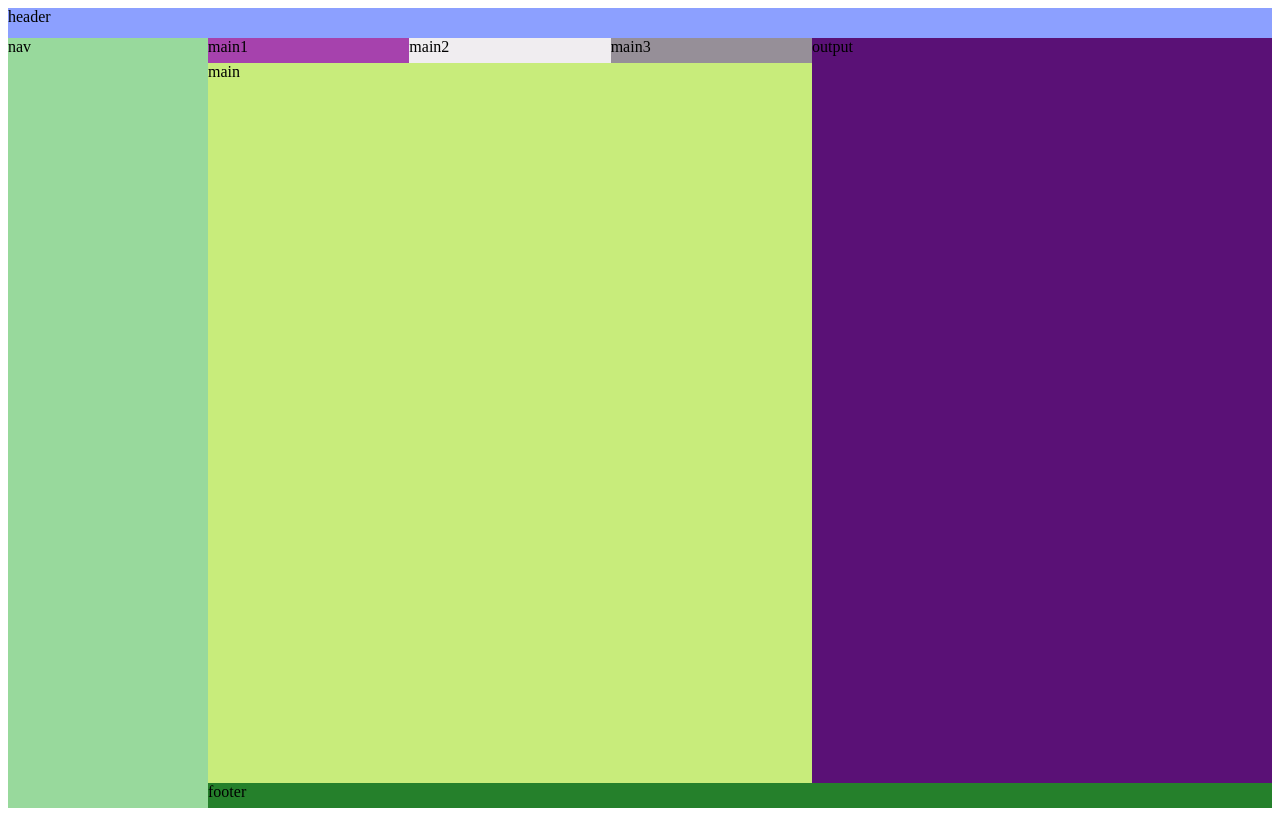
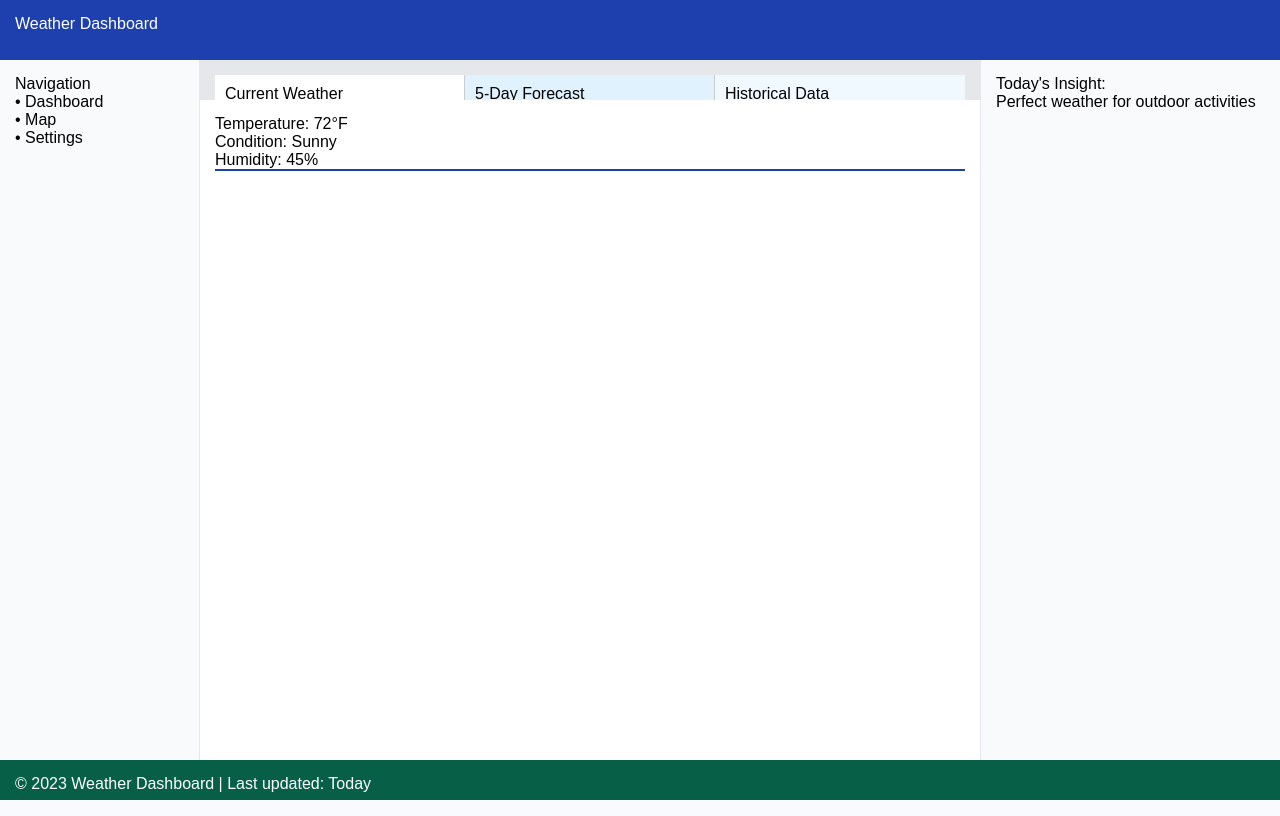
Before and after one commit to maxmarumbwa/wildfire_monitoting_flask_app, a Flask app: template templates/getfwi.html in a window 1280 px wide. Run offline with Flask 3, Linux system fonts and the light colour scheme; the template is opened without the code that fills it, so the values that code supplies are empty.

Commit message:
getfwi 3tabs finalised

```diff
--- a/templates/getfwi.html
+++ b/templates/getfwi.html
@@ -4,79 +4,127 @@
 <head>
     <meta charset="UTF-8">
     <meta name="viewport" content="width=device-width, initial-scale=1.0">
-    <title>Document</title>
-</head>
+    <title>Weather Dashboard</title>
     <style>
-    .weather-container {
+        body {
+            margin: 0;
+            font-family: Arial;
+        }
+
+        .container {
             display: grid;
             height: 100vh;
             grid-template-areas:
-            "header header header header header"
-            "nav maintab maintab1 maintab2 output"
-            "nav main main main output"
-            "nav footer footer footer footer";
-        grid-template-columns: 200px 1fr 1fr 1fr 460px;
-        grid-template-rows: 30px 25px 1fr 25px;
+                "header header header"
+                "nav tabs output"
+                "nav main output"
+                "footer footer footer";
+            grid-template-columns: 200px 1fr 300px;
+            grid-template-rows: 60px 40px 1fr 40px;
+        }
+
+        .container>div {
+            padding: 15px;
         }
 
         .header {
-        background: #8ca0ff;
             grid-area: header;
-
+            background: #1e40af;
+            color: white;
         }
 
         .nav {
             grid-area: nav;
-        background: #98d99c;
+            background: #f8fafc;
+            border-right: 1px solid #e5e7eb;
+        }
 
+        .tabs {
+            grid-area: tabs;
+            display: grid;
+            grid-template-columns: 1fr 1fr 1fr;
+            background: #e5e7eb;
+        }
+
+        .tab1,
+        .tab2,
+        .tab3 {
+            padding: 10px;
+            border-right: 1px solid #ccc;
+            cursor: pointer;
+            border-bottom: 2px solid transparent;
+        }
+
+        .tab1 {
+            background: #dbeafe;
+        }
+
+        .tab2 {
+            background: #e0f2fe;
+        }
+
+        .tab3 {
+            background: #f0f9ff;
+            border-right: none;
+        }
+
+        .active {
+            background: white !important;
+            border-bottom: 2px solid #1e40af !important;
         }
 
         .main {
             grid-area: main;
-        background: #c8ec7b;
-
+            background: white;
         }
 
-    .maintab {
-        grid-area: maintab;
-        background: #a642ad;
-
+        .tab-content {
+            display: none;
         }
 
-    .maintab1 {
-        grid-area: maintab1;
-        background: #f0edf0;
-
-    }
-
-    .maintab2 {
-        grid-area: maintab2;
-        background: #968f98;
-
+        .tab-content.active {
+            display: block;
         }
 
         .output {
             grid-area: output;
-        background: #5a1176;
+            background: #f8fafc;
+            border-left: 1px solid #e5e7eb;
         }
 
-    footer {
+        .footer {
             grid-area: footer;
-        background: #25802b;
+            background: #065f46;
+            color: white;
         }
     </style>
+</head>
 
 <body>
-    <div class="weather-container">
-        <div class="header">header</div>
-        <div class="nav">nav</div>
-        <main class="main">main</main>
-        <main class="maintab">main1</main>
-        <main class="maintab1">main2</main>
-        <main class="maintab2">main3</main>
-        <div class="output">output </div>
-        <footer>footer</footer>
+    <div class="container">
+        <div class="header">Weather Dashboard</div>
+        <div class="nav">Navigation<br>• Dashboard<br>• Map<br>• Settings</div>
+        <div class="tabs">
+            <div class="tab1 active" onclick="switchTab(1)">Current Weather</div>
+            <div class="tab2" onclick="switchTab(2)">5-Day Forecast</div>
+            <div class="tab3" onclick="switchTab(3)">Historical Data</div>
         </div>
+        <div class="main">
+            <div class="tab-content active">Temperature: 72°F<br>Condition: Sunny<br>Humidity: 45%</div>
+            <div class="tab-content">Forecast for next 5 days</div>
+            <div class="tab-content">Historical weather data</div>
+        </div>
+        <div class="output">Today's Insight:<br>Perfect weather for outdoor activities</div>
+        <div class="footer">© 2023 Weather Dashboard | Last updated: Today</div>
+    </div>
+    <script>
+        function switchTab(tabNum) {
+            document.querySelectorAll('.tab1, .tab2, .tab3').forEach(tab => tab.classList.remove('active'));
+            document.querySelectorAll('.tab-content').forEach(content => content.classList.remove('active'));
+            document.querySelector('.tab' + tabNum).classList.add('active');
+            document.querySelectorAll('.tab-content')[tabNum - 1].classList.add('active');
+        }
+    </script>
 </body>
 
 </html>
```
Lines whose indentation alone changed are shown as unchanged.
